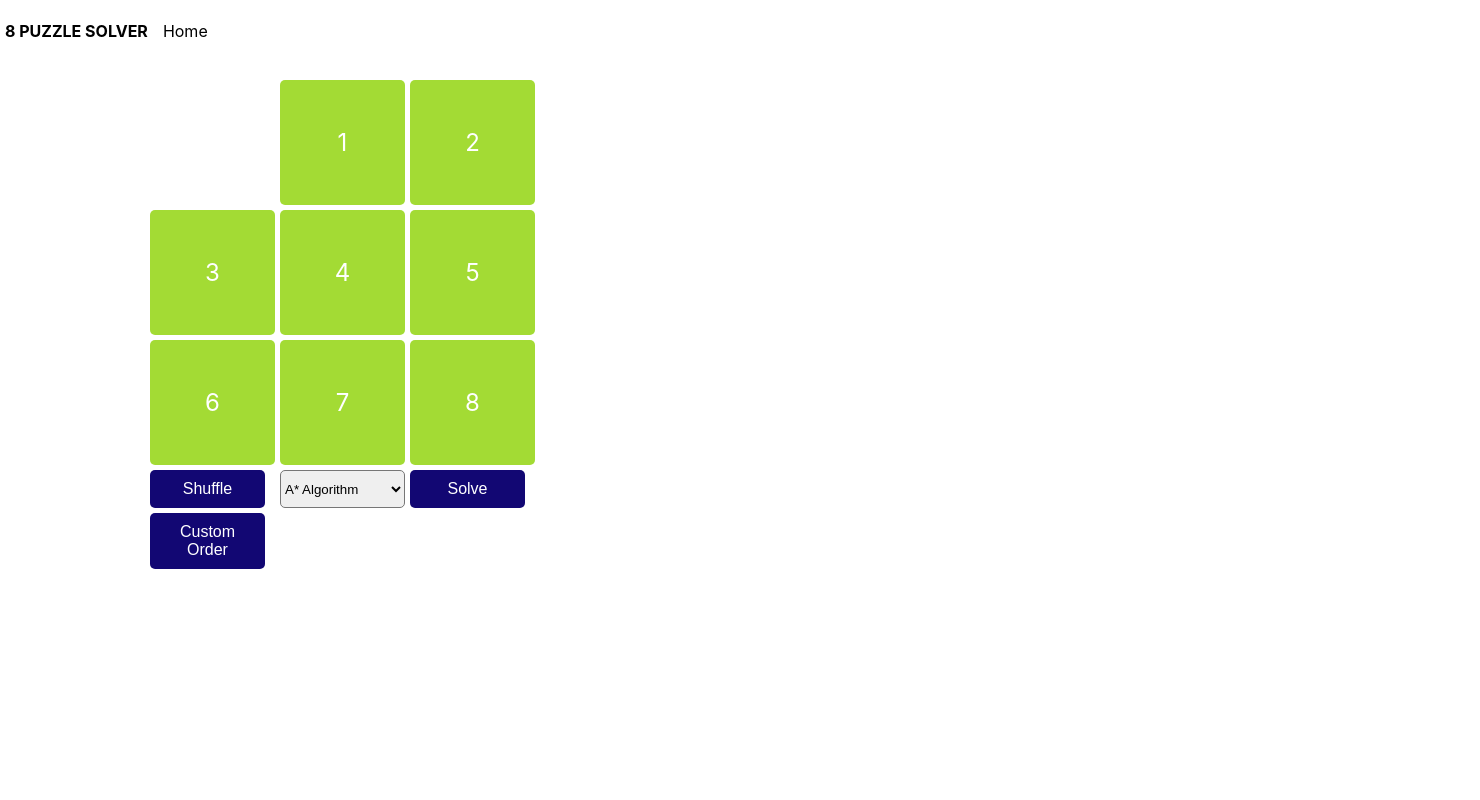
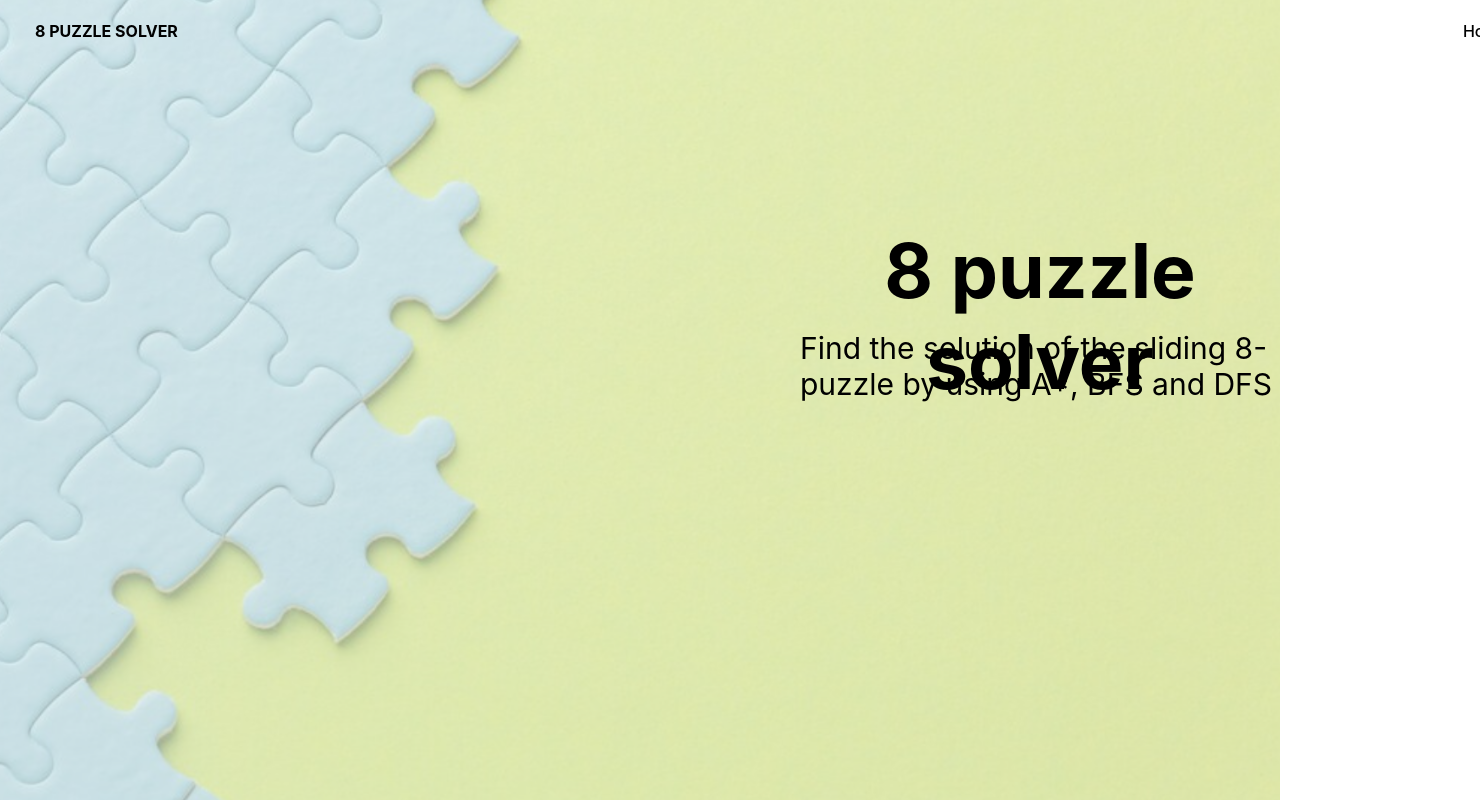
Before and after one commit to gianghanguyen/Project-1, a React (Create React App) app in the folder app/: page / in a window 1280 px wide. Shown: the top 800 px of the page, 1480 px wide, since content can reach past the window. Built offline with nearby package versions, Linux system fonts and the light colour scheme.

Commit message:
todo: fix bug, clear code

```diff
--- a/app/src/App.js
+++ b/app/src/App.js
@@ -2,11 +2,13 @@
 import './App.css';
 import PuzzleGame from './component/PuzzleGame';
 import NavBar from './component/NavBar';
+import Intro from './component/Intro';
 function App() {
   return (
     <div className='App'>
+      <NavBar />
+      <Intro />
       <PuzzleGame />
-      <NavBar />
     </div>
   );
 }
--- /dev/null
+++ b/app/src/component/Intro.js
@@ -0,0 +1,19 @@
+import React from 'react';
+import '../style/Introduction.css';
+
+const Intro = () => {
+    return (
+        <div>
+            <p className='title1'>8 puzzle solver</p>
+            <p className='title2'>
+                Find the solution of the sliding 8-puzzle
+                by using A*, BFS and DFS
+            </p>
+            <nav className="intro-container">
+            </nav>
+        </div>
+
+    );
+}
+
+export default Intro;
--- a/app/src/component/NavBar.js
+++ b/app/src/component/NavBar.js
@@ -6,7 +6,7 @@ const Navbar = () => {
     <nav className="navbar">
       <ul className="nav-list">
         <li><a href="/">8 PUZZLE SOLVER</a></li>
-        <li className="Home"><a href="/">Home</a></li>
+        <li className="home"><a href="/">Home</a></li>
       </ul>
     </nav>
   );
--- a/app/src/component/PuzzleGame.js
+++ b/app/src/component/PuzzleGame.js
@@ -35,7 +35,7 @@ const PuzzleGame = () => {
   }
 
   const setCustomOrder = () => {
-    if(inputOrder.length === 9){
+    if (inputOrder.length === 9) {
       const arrayFromString = inputOrder.split('');
       const customState = arrayFromString.map(Number);
       console.log(customState);
@@ -114,9 +114,9 @@ const PuzzleGame = () => {
   const [showSolution, setShowSolution] = useState(false);
 
   const toggleSolution = () => {
-    if(!isSolvable(boardState)){
+    if (!isSolvable(boardState)) {
       alert("The puzzle is unsolvable!");
-    }else{
+    } else {
       callApi();
       setShowSolution(!showSolution);
     }
@@ -125,6 +125,9 @@ const PuzzleGame = () => {
 
   return (
     <div>
+      <h2 className='title'>
+        Shuffle or enter your custom state, then solve!
+      </h2>
       <div id="puzzle-container">
         {puzzle.map((number, index) => (
           <div
@@ -135,18 +138,18 @@ const PuzzleGame = () => {
             {number}
           </div>
         ))}
-        <button className='button'
+        <button className='shuffleButton'
           onClick={shufflePuzzle}>Shuffle</button>
-
+        <br></br>
         <select className='select' value={algorithm} onChange={handleAlgorithmChange}>
           <option value="astar">A* Algorithm</option>
           <option value="dfs">Depth First Search</option>
           <option value="bfs">Breadth First Search</option>
         </select>
-        <button className='button1'
+        <button className='shuffleButton' onClick={openPopup}>Enter custom state</button>
+        <br></br>
+        <button className='solveButton'
           onClick={toggleSolution}>Solve</button>
-        <button className='button' onClick={openPopup}>Custom Order</button>
-
         {isComplete() && <div className="completion-message">Hoàn thành!</div>}
       </div>
 
@@ -157,10 +160,14 @@ const PuzzleGame = () => {
       )}
 
       <Modal ariaHideApp={false} className='modal' isOpen={isPopupOpen} onRequestClose={closePopup}>
-        <p style={{color: 'black'}}>Enter Custom Order</p>
+        <p style={{ color: 'black' }}>Enter your custom state</p>
         <input type="text" value={inputOrder} onChange={handleInputChange} />
-        <button onClick={setCustomOrder}>Set Order</button>
+        <br></br>
+        <button onClick={setCustomOrder}>Set state</button>
       </Modal>
+      <div className='last-element'>
+        <br></br>
+      </div>
     </div>
   );
 };
--- /dev/null
+++ b/app/src/style/Introduction.css
@@ -0,0 +1,40 @@
+.intro-container {
+    position: relative;
+    width: 100%;
+    height: 100vh; /* 100% chiều cao của viewport */
+    z-index: 0;
+    background-image: url('./bg3.png');
+    background-size: cover; /* Đảm bảo hình ảnh đầy đủ trong phần tử */
+    background-position: center; /* Căn giữa hình ảnh */
+}
+
+.intro-container::before {
+    content: "";
+    position: absolute;
+    top: 0;
+    left: 0;
+    width: 100%;
+    height: 100%;
+    background-color: rgba(255, 255, 255, 0.5);
+    z-index: 1;
+}
+.title1 {
+    font-size: 75px;
+    font-weight: bold;
+    z-index: 2;
+    top: 150px;
+    left: 800px;
+    position: absolute;
+    background-color:none;
+}
+.title2 {
+    font-size: 30px;
+    text-indent: 0px;
+    text-align: left;
+    z-index: 2;
+    top: 300px;
+    left: 800px;
+    width: 550px;
+    position: absolute;
+    background-color:none;
+}
--- a/app/src/style/NavBar.css
+++ b/app/src/style/NavBar.css
@@ -4,7 +4,7 @@ body {
   }
 
   .navbar {
-    background-color: white;
+    background-color: none;
     padding: 5px;
     position: fixed; /* Thanh navbar giữ nguyên ở đầu trang */
     width: 100%; /* Chiều rộng 100% của trang */
@@ -20,12 +20,15 @@ body {
 
   .nav-list li {
     margin-right: 15px;
-
   }
-  /* .nav-list li:Home{
-    left: 100px;
-  } */
+.home {
+  position: relative;
+  font-weight:500;
+  left: 1300px;
+}
   .nav-list li:first-child a {
+    position: relative;
+    left: 30px;
     font-weight: bold;
   }
 
--- a/app/src/style/PuzzleGame.css
+++ b/app/src/style/PuzzleGame.css
@@ -4,7 +4,7 @@
     grid-template-rows: repeat(3, 125px);
     gap: 5px;
     position: relative;
-    left: 150px;
+    left: 200px;
     /* Di chuyển sang phải 20px từ vị trí mặc định */
     top: 80px;
 }
@@ -12,7 +12,7 @@
 .puzzle-piece {
     width: 125px;
     height: 125px;
-    background-color: #a3db34;
+    background-color:  #bace51;
     color: #fff;
     display: flex;
     align-items: center;
@@ -32,34 +32,45 @@
     border-radius: 5px;
 }
 
-.button {
+.shuffleButton {
+    position: relative;
     padding: 10px 20px;
-    font-size: 16px;
+    font-size: 14px;
     margin-right: 10px;
     cursor: pointer;
-    background-color: #120773;
+    /* background-color: #fff;
+    color: #fff;
+    */
+    border: #000;
+    border-radius: 5px;
+    width: 160px;
+
+}
+
+.solveButton {
+    /* position: relative; */
+    padding: 10px 20px;
+    font-size: 14px;
+    margin-right: 10px;
+    cursor: pointer;
+    background-color: #4a9aaa;
     color: #fff;
     border: none;
     border-radius: 5px;
-}
-
-.button1 {
-    position: relative;
-    padding: 10px 20px;
-    font-size: 16px;
-    margin-right: 10px;
-    cursor: pointer;
-    background-color: #120773;
-    color: #fff;
-    border: none;
-    border-radius: 5px;
+    height: 40px;
+    width: 125px;
 }
 
 .select {
+    /* position:relative   ; */
+    margin-left: 0px;
     border-radius: 5px;
+    width: 125px;
+    height: 40px;
 }
 
 .button:hover {
+
     background-color: #07032b;
 }
 
@@ -72,12 +83,11 @@
 
     position: fixed; /* Stay in place */
     z-index: 1; /* Sit on top */
-    left: 500px;
-    top: 200px;
-    width: 200px; /* Full width */
-    height: 200px; /* Full height */
+    left: 600px;
+    width: 300px; /* Full width */
+    height: 100px; /* Full height */
     overflow: auto; /* Enable scroll if needed */
-    background-color: #fff;
+    background-color:#d9ded8;
     border-color:#07032b;
     padding: 8px 24px;
     border-radius: 3px;
@@ -91,46 +101,15 @@
     margin: 15% auto; /* 15% from the top and centered */
     padding: 20px;
     border: 1px solid #888;
+    border-radius: 3px;
     width: 80%; /* Could be more or less, depending on screen size */
   }
-/*
-#puzzle-container .puzzle-piece {
-    background-image: url('./test.jpg');
-    background-size: 375px 375px;
-} */
 
-/* #puzzle-container .puzzle-piece:nth-child(1) {
-    background-position: 0 0;
+.title {
+    position: relative;
+    top: 50px;
 }
-
-#puzzle-container .puzzle-piece:nth-child(2) {
-    background-position: -125px 0;
+.last-element {
+    position: relative;
+    top: 130px; /* Đặt giá trị margin dưới là 20px hoặc giá trị mong muốn */
 }
-
-#puzzle-container .puzzle-piece:nth-child(3) {
-    background-position: -250px 0;
-}
-
-#puzzle-container .puzzle-piece:nth-child(4) {
-    background-position: 0 -125px;
-}
-
-#puzzle-container .puzzle-piece:nth-child(5) {
-    background-position: -125px -125px;
-}
-
-#puzzle-container .puzzle-piece:nth-child(6) {
-    background-position: -250px -125px;
-}
-
-#puzzle-container .puzzle-piece:nth-child(7) {
-    background-position: 0 -250px;
-}
-
-#puzzle-container .puzzle-piece:nth-child(8) {
-    background-position: -125px -250px;
-}
-
-    #puzzle-container .puzzle-piece:nth-child(9) {
-        background-position: -250px -250px;
-    } */
--- a/app/src/style/SolutionBoard.css
+++ b/app/src/style/SolutionBoard.css
@@ -3,9 +3,9 @@
   grid-template-columns: repeat(3, 125px);
   grid-template-rows: repeat(3, 125px);
   gap: 5px;
-  position: fixed;
-  left: 800px; /* Di chuyển sang phải 80px từ vị trí mặc định */
-  top: 80px;
+  position: absolute;
+  left: 900px; /* Di chuyển sang phải 80px từ vị trí mặc định */
+  top: 930px;
 }
 
 #solution-container div {
@@ -15,7 +15,7 @@
 .solution-piece {
   width: 125px;
   height: 125px;
-  background-color: #a3db34;
+  background-color:  #bace51;
   color: #fff;
   display: flex;
   align-items: center;
@@ -43,7 +43,7 @@
   font-size: 16px;
   margin-right: 10px;
   cursor: pointer;
-  background-color: #120773;
+  background-color: #4a9aaa;
   color: #fff;
   border: none;
   border-radius: 5px;
@@ -52,9 +52,9 @@
   left: 70px
 }
 
-.button2:hover {
-  background-color: #2818b6;
-  }
+/* .button2:hover {
+  background-color: #5fcce2;
+  } */
 
 .span{
   position: relative;
```
Also changed, not shown: app/src/style/background.jpg (deleted), app/src/style/bg3.png (added).
